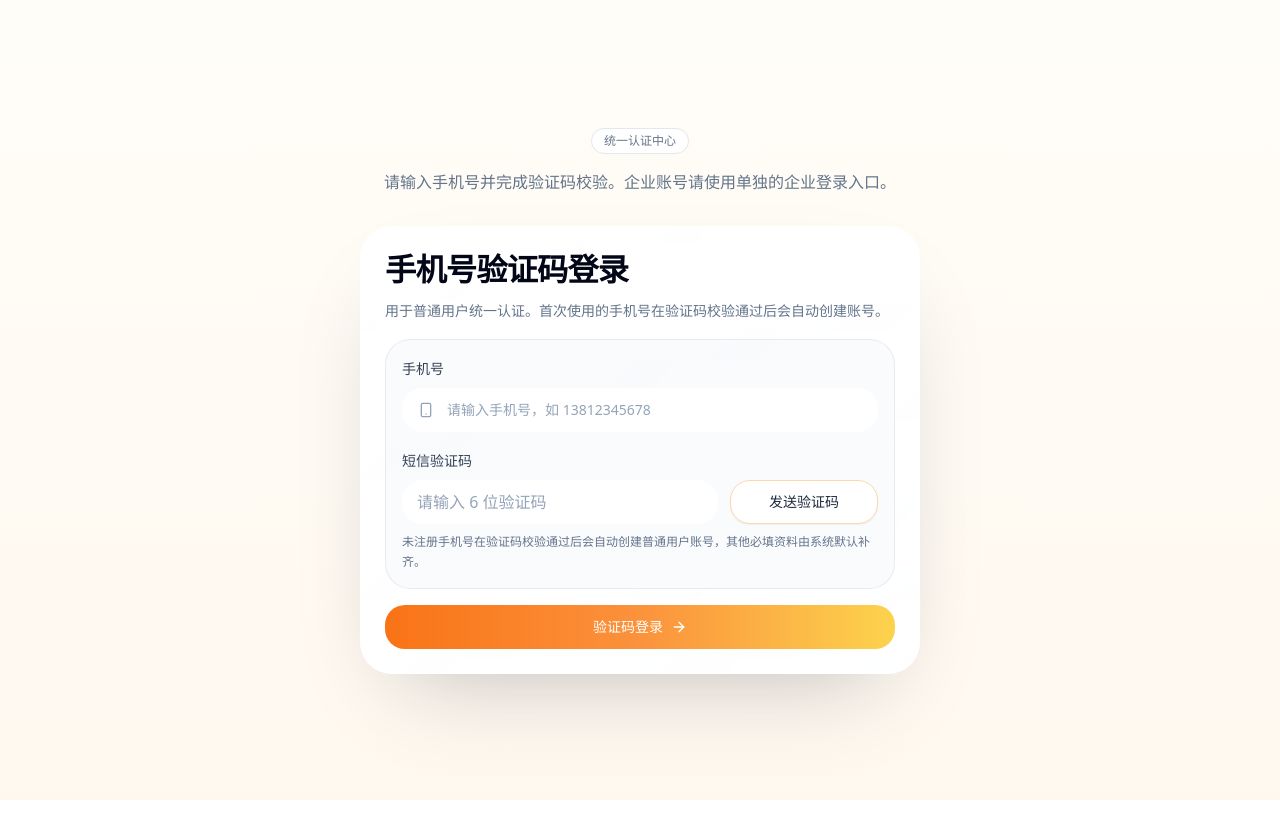
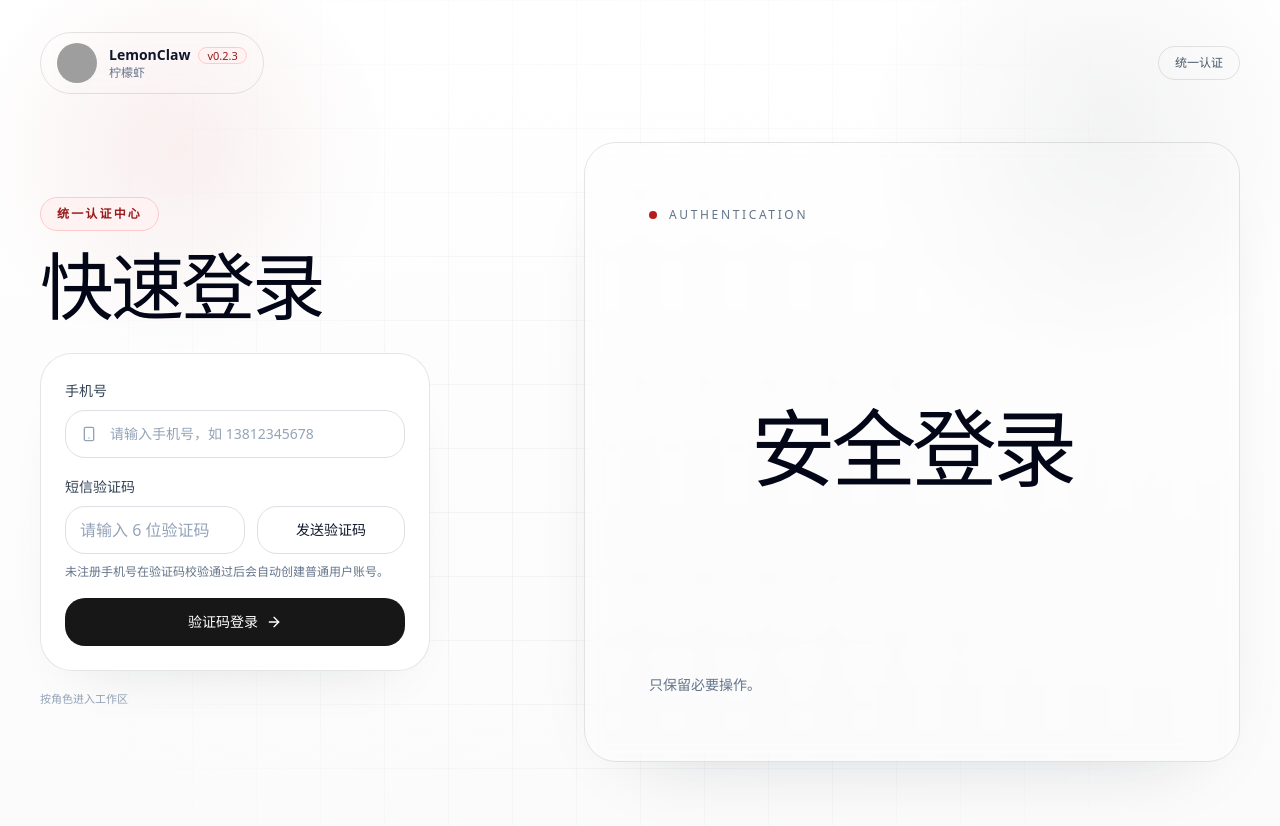
Before and after one commit to LoD-Dawn/LemonClawAdmin, a Next.js app: page /login in a window 1280 px wide. Before the commit the page ends 800 px from the top, so only its background shows below. Built offline with nearby package versions, Linux system fonts and the light colour scheme; grey boxes are pictures that could not be loaded.

Commit message:
feat(auth): 重构登录页面和组件，优化用户体验和界面样式

```diff
--- a/src/app/(auth)/login/page.tsx
+++ b/src/app/(auth)/login/page.tsx
@@ -1,32 +1,19 @@
 import { Suspense } from 'react'
 import { LoginFormClient } from '@/components/auth/login-form-client'
-import { LoginSkeleton } from '@/components/auth/login-page-shell'
+import { LoginPageShell, LoginSkeleton } from '@/components/auth/login-page-shell'
 
 export default function LoginPage() {
   return (
     <Suspense fallback={<LoginSkeleton />}>
-      <div className="min-h-screen bg-[linear-gradient(180deg,#fffdf8_0%,#fff8ef_100%)]">
-        <div className="mx-auto flex min-h-screen max-w-5xl items-center justify-center px-6 py-10 sm:px-8">
-          <div className="w-full max-w-[560px]">
-            <div className="mb-8 text-center">
-              <div className="inline-flex items-center rounded-full border border-slate-200 bg-white px-3 py-1 text-xs font-medium text-slate-500">
-                统一认证中心
-              </div>
-              <p className="mt-4 text-sm leading-6 text-slate-500 sm:text-base">
-                请输入手机号并完成验证码校验。企业账号请使用单独的企业登录入口。
-              </p>
-            </div>
-
-            <LoginFormClient
-              entryMode="consumer"
-              showEntrySwitcher={false}
-              minimal
-              titleOverride="手机号验证码登录"
-              descriptionOverride="用于普通用户统一认证。首次使用的手机号在验证码校验通过后会自动创建账号。"
-            />
-          </div>
-        </div>
-      </div>
+      <LoginPageShell
+        modeLabel="统一认证中心"
+        title="快速登录"
+        showcaseTitle="安全登录"
+        showcaseDescription="只保留必要操作。"
+        footerText="按角色进入工作区"
+      >
+        <LoginFormClient entryMode="consumer" showEntrySwitcher={false} minimal />
+      </LoginPageShell>
     </Suspense>
   )
 }
--- a/src/app/globals.css
+++ b/src/app/globals.css
@@ -82,67 +82,51 @@ body {
   transition: border-color 0.2s ease, background-color 0.2s ease;
 }
 
-@keyframes login-float {
-  0%,
-  100% {
-    transform: translate3d(0, 0, 0) scale(1);
-  }
-
-  50% {
-    transform: translate3d(0, -12px, 0) scale(1.03);
-  }
-}
-
 .login-shell {
   background:
-    radial-gradient(circle at 0% 0%, rgba(251, 146, 60, 0.16), transparent 26%),
-    radial-gradient(circle at 100% 12%, rgba(250, 204, 21, 0.12), transparent 22%),
-    radial-gradient(circle at 50% 100%, rgba(148, 163, 184, 0.14), transparent 26%),
-    linear-gradient(180deg, #fffdf8 0%, #f8f4ec 48%, #f3efe7 100%);
+    radial-gradient(circle at 14% 18%, rgba(185, 28, 28, 0.07), transparent 16%),
+    radial-gradient(circle at 86% 16%, rgba(15, 23, 42, 0.05), transparent 18%),
+    linear-gradient(180deg, #ffffff 0%, #fbfbfb 100%);
 }
 
 .login-grid-overlay {
-  background-image:
-    linear-gradient(rgba(148, 163, 184, 0.08) 1px, transparent 1px),
-    linear-gradient(90deg, rgba(148, 163, 184, 0.08) 1px, transparent 1px);
-  background-size: 48px 48px;
-  mask-image: radial-gradient(circle at center, black, transparent 80%);
+  background:
+    linear-gradient(180deg, rgba(255, 255, 255, 0.45), rgba(255, 255, 255, 0)),
+    linear-gradient(rgba(15, 23, 42, 0.045) 1px, transparent 1px),
+    linear-gradient(90deg, rgba(15, 23, 42, 0.045) 1px, transparent 1px);
+  background-size: auto, 64px 64px, 64px 64px;
+  mask-image: radial-gradient(circle at center, black 30%, transparent 84%);
 }
 
 .login-orb {
   height: 22rem;
   width: 22rem;
   border-radius: 9999px;
-  filter: blur(70px);
-  opacity: 0.65;
-  animation: login-float 10s ease-in-out infinite;
+  filter: blur(72px);
+  opacity: 0.55;
   pointer-events: none;
 }
 
 .login-orb-primary {
-  background: rgba(249, 115, 22, 0.22);
+  background: rgba(249, 115, 22, 0.16);
 }
 
 .login-orb-secondary {
-  background: rgba(250, 204, 21, 0.2);
-  animation-delay: -2s;
+  background: rgba(212, 175, 55, 0.16);
 }
 
 .login-orb-accent {
-  background: rgba(148, 163, 184, 0.2);
-  animation-delay: -5s;
+  background: rgba(148, 163, 184, 0.16);
 }
 
 .login-panel {
-  background:
-    linear-gradient(180deg, rgba(255, 255, 255, 0.96), rgba(255, 255, 255, 0.9)),
-    linear-gradient(135deg, rgba(255, 255, 255, 0.9), rgba(248, 250, 252, 0.75));
-  backdrop-filter: blur(20px);
+  background: rgba(255, 255, 255, 0.97);
+  backdrop-filter: blur(14px);
 }
 
 .login-panel-glow {
   box-shadow:
-    0 40px 90px -42px rgba(15, 23, 42, 0.28),
+    0 28px 60px -42px rgba(15, 23, 42, 0.16),
     inset 0 1px 0 rgba(255, 255, 255, 0.9);
 }
 
@@ -153,12 +137,6 @@ body {
   padding: 1.25rem;
   box-shadow: 0 24px 48px -42px rgba(15, 23, 42, 0.42);
   backdrop-filter: blur(12px);
-}
-
-@media (prefers-reduced-motion: reduce) {
-  .login-orb {
-    animation: none;
-  }
 }
 
 @layer components {
--- a/src/components/auth/login-form-client.tsx
+++ b/src/components/auth/login-form-client.tsx
@@ -104,6 +104,8 @@ export function LoginFormClient({
 
   const title = titleOverride || defaultTitle
   const description = descriptionOverride || defaultDescription
+  const showTitleBlock = !minimal
+  const showHeader = showTitleBlock || isAuthFlow || showEntrySwitcher
 
   async function finishAuthFlow() {
     if (isOAuthFlow) {
@@ -276,16 +278,17 @@ export function LoginFormClient({
   }
 
   return (
-    <Card className="login-panel login-panel-glow w-full overflow-hidden rounded-[2rem] border-white/70 bg-white/90">
-      <CardHeader className="space-y-3 p-5 pb-0 sm:p-6 sm:pb-0">
+    <Card className="login-panel login-panel-glow w-full overflow-hidden rounded-[2rem] border border-black/10 bg-white">
+      {showHeader ? (
+        <CardHeader className="space-y-4 p-5 pb-0 sm:p-6 sm:pb-0">
           {!minimal ? (
             <div className="flex items-start justify-between gap-4">
-            <div className="inline-flex items-center gap-3 rounded-full border border-orange-100 bg-orange-50/90 px-4 py-2 text-sm text-orange-800">
-              <div className="flex h-9 w-9 items-center justify-center rounded-2xl bg-gradient-to-br from-orange-500 via-orange-400 to-amber-300 text-white shadow-[0_14px_24px_-18px_rgba(249,115,22,0.85)]">
+              <div className="inline-flex items-center gap-3 rounded-full border border-slate-200 bg-slate-50 px-4 py-2 text-sm text-slate-700">
+                <div className="flex h-9 w-9 items-center justify-center rounded-2xl bg-slate-950 text-white shadow-[0_16px_24px_-18px_rgba(15,23,42,0.8)]">
                   <ShieldCheck className="h-4 w-4" />
                 </div>
                 <div>
-                <p className="text-[11px] uppercase tracking-[0.22em] text-orange-500">Secure Entry</p>
+                  <p className="text-[11px] uppercase tracking-[0.22em] text-slate-400">Secure Entry</p>
                   <p className="font-medium text-slate-900">Access Portal</p>
                 </div>
               </div>
@@ -296,6 +299,7 @@ export function LoginFormClient({
             </div>
           ) : null}
 
+          {showTitleBlock ? (
             <div className="space-y-3">
               <CardTitle className="font-client-serif text-3xl tracking-tight text-slate-950 sm:text-[1.95rem]">
                 {title}
@@ -304,14 +308,15 @@ export function LoginFormClient({
                 {description}
               </CardDescription>
             </div>
+          ) : null}
 
           {isAuthFlow ? (
-          <div className="rounded-[1.6rem] border border-amber-200 bg-amber-50/80 p-4">
+            <div className="rounded-[1.5rem] border border-red-200/80 bg-red-50/70 p-4">
               <div className="flex items-start gap-3">
-              <ShieldCheck className="mt-1 h-4 w-4 shrink-0 text-amber-700" />
+                <ShieldCheck className="mt-1 h-4 w-4 shrink-0 text-red-700" />
                 <div className="space-y-3">
                   <div>
-                  <p className="text-xs uppercase tracking-[0.2em] text-amber-700/70">授权目标</p>
+                    <p className="text-xs uppercase tracking-[0.2em] text-red-700/70">授权目标</p>
                     <p className="mt-1 font-medium text-slate-900">
                       {isDesktopAuthFlow ? '桌面客户端' : oauthClientLabel || oauth.client_id}
                     </p>
@@ -327,7 +332,7 @@ export function LoginFormClient({
                       {scopeTokens.map((scope) => (
                         <span
                           key={scope}
-                        className="rounded-full border border-amber-200 bg-white px-2.5 py-1 text-xs text-slate-700"
+                          className="rounded-full border border-red-200 bg-white px-2.5 py-1 text-xs text-slate-700"
                         >
                           {scope}
                         </span>
@@ -342,17 +347,18 @@ export function LoginFormClient({
           {showEntrySwitcher ? (
             <div className="rounded-[1.4rem] border border-slate-200/80 bg-slate-50/80 px-4 py-3 text-sm text-slate-600">
               当前入口：<span className="font-medium text-slate-900">{entryMode === 'enterprise' ? '企业用户登录' : '普通用户登录'}</span>
-            <Link href={alternateEntryHref} className="ml-2 font-medium text-orange-600 underline-offset-4 hover:underline">
+              <Link href={alternateEntryHref} className="ml-2 font-medium text-red-700 underline-offset-4 hover:underline">
                 切换到{alternateEntryLabel}
               </Link>
             </div>
           ) : null}
         </CardHeader>
+      ) : null}
 
-      <CardContent className="p-5 pt-4 sm:p-6 sm:pt-4">
+      <CardContent className={cn('p-5 sm:p-6', showHeader ? 'pt-4 sm:pt-4' : 'pt-5 sm:pt-6')}>
         <form onSubmit={handleSubmit} className="space-y-4">
           {entryMode === 'consumer' ? (
-            <div className="space-y-4 rounded-[1.6rem] border border-slate-200/80 bg-slate-50/70 p-4">
+            <div className="space-y-4">
               <div className="space-y-2">
                 <Label htmlFor="phone" className="text-sm font-medium text-slate-700">
                   手机号
@@ -367,7 +373,7 @@ export function LoginFormClient({
                     placeholder="请输入手机号，如 13812345678"
                     value={consumerPhone}
                     onChange={(event) => setConsumerPhone(event.target.value)}
-                    className="h-11 rounded-2xl border-white bg-white pl-11 shadow-[inset_0_1px_0_rgba(255,255,255,0.8)]"
+                    className="h-12 rounded-2xl border-black/12 bg-white pl-11 shadow-none placeholder:text-slate-400 focus-visible:border-red-700 focus-visible:ring-red-100 focus-visible:bg-white"
                   />
                 </div>
               </div>
@@ -376,7 +382,7 @@ export function LoginFormClient({
                 <Label htmlFor="smsCode" className="text-sm font-medium text-slate-700">
                   短信验证码
                 </Label>
-                <div className="flex gap-3">
+                <div className="grid gap-3 sm:grid-cols-[minmax(0,1fr)_148px]">
                   <Input
                     id="smsCode"
                     name="smsCode"
@@ -386,14 +392,14 @@ export function LoginFormClient({
                     placeholder="请输入 6 位验证码"
                     value={consumerSmsCode}
                     onChange={(event) => setConsumerSmsCode(event.target.value.replace(/\D/g, '').slice(0, 6))}
-                    className="h-11 flex-1 rounded-2xl border-white bg-white text-base tracking-[0.25em] shadow-[inset_0_1px_0_rgba(255,255,255,0.8)] placeholder:tracking-normal"
+                    className="h-12 rounded-2xl border-black/12 bg-white text-base tracking-[0.25em] shadow-none placeholder:text-slate-400 focus-visible:border-red-700 focus-visible:ring-red-100 focus-visible:bg-white placeholder:tracking-normal"
                   />
                   <Button
                     type="button"
                     variant="outline"
                     disabled={isSendingSmsCode || smsCooldown > 0}
                     onClick={handleSendVerificationCode}
-                    className="h-11 min-w-[148px] rounded-2xl border-orange-200 bg-white px-4 text-slate-800 hover:border-orange-300 hover:bg-orange-50"
+                    className="h-12 rounded-2xl border-black/12 bg-white px-4 text-slate-900 shadow-none hover:border-red-300 hover:bg-red-50 focus-visible:ring-red-100"
                   >
                     {isSendingSmsCode
                       ? '发送中...'
@@ -403,7 +409,7 @@ export function LoginFormClient({
                   </Button>
                 </div>
                 <p className="text-xs leading-5 text-slate-500">
-                  未注册手机号在验证码校验通过后会自动创建普通用户账号，其他必填资料由系统默认补齐。
+                  未注册手机号在验证码校验通过后会自动创建普通用户账号。
                 </p>
               </div>
             </div>
@@ -421,7 +427,7 @@ export function LoginFormClient({
                     type="email"
                     required
                     placeholder="name@company.com"
-                    className="h-11 rounded-2xl border-slate-200 bg-white pl-11"
+                    className="h-12 rounded-2xl border-black/12 bg-white pl-11 shadow-none placeholder:text-slate-400 focus-visible:border-red-700 focus-visible:ring-red-100 focus-visible:bg-white"
                   />
                 </div>
               </div>
@@ -439,7 +445,7 @@ export function LoginFormClient({
                     required
                     minLength={8}
                     placeholder="请输入登录密码"
-                    className="h-11 rounded-2xl border-slate-200 bg-white pl-11"
+                    className="h-12 rounded-2xl border-black/12 bg-white pl-11 shadow-none placeholder:text-slate-400 focus-visible:border-red-700 focus-visible:ring-red-100 focus-visible:bg-white"
                   />
                 </div>
               </div>
@@ -461,12 +467,7 @@ export function LoginFormClient({
           <Button
             type="submit"
             disabled={isSubmitting}
-            className={cn(
-              'group h-11 w-full rounded-2xl text-sm shadow-[0_22px_40px_-28px_rgba(15,23,42,0.45)]',
-              entryMode === 'enterprise'
-                ? 'bg-slate-900 text-white hover:bg-slate-800'
-                : 'bg-gradient-to-r from-orange-500 via-orange-400 to-amber-300 text-white hover:from-orange-600 hover:via-orange-500 hover:to-amber-400'
-            )}
+            className="group h-12 w-full rounded-2xl bg-[#171717] text-sm text-white shadow-[0_24px_48px_-30px_rgba(15,23,42,0.65)] hover:bg-black focus-visible:ring-red-100"
           >
             <span>
               {isSubmitting
--- a/src/components/auth/login-page-shell.tsx
+++ b/src/components/auth/login-page-shell.tsx
@@ -6,28 +6,26 @@ export function LoginSkeleton() {
   return (
     <div className="login-shell flex min-h-screen overflow-hidden">
       <div className="login-grid-overlay absolute inset-0" />
-      <div className="relative mx-auto flex min-h-screen w-full max-w-[1500px] flex-col px-6 py-5 sm:px-8 lg:h-screen lg:px-10 lg:py-4 xl:px-12">
-        <div className="h-14 w-56 animate-pulse rounded-full bg-white/60" />
-        <div className="flex flex-1 items-center lg:min-h-0">
-          <div className="grid w-full gap-8 lg:grid-cols-[380px_620px] lg:justify-between lg:gap-12 xl:grid-cols-[420px_640px]">
-            <div className="hidden animate-pulse space-y-5 lg:block">
-              <div className="h-14 w-2/5 rounded-3xl bg-white/70" />
-              <div className="h-6 w-2/5 rounded-full bg-white/60" />
-              <div className="space-y-3 pt-4">
-                <div className="h-24 rounded-[2rem] bg-white/70" />
-                <div className="h-24 rounded-[2rem] bg-white/70" />
+      <div className="relative mx-auto flex min-h-screen w-full max-w-[1380px] flex-col px-6 py-6 sm:px-8 lg:px-10">
+        <div className="h-14 w-56 animate-pulse rounded-full bg-white/80" />
+        <div className="grid flex-1 items-center gap-10 py-8 lg:grid-cols-[minmax(360px,480px)_minmax(460px,1fr)] lg:gap-16 lg:py-10">
+          <div className="w-full max-w-[460px]">
+            <div className="space-y-4">
+              <div className="h-8 w-28 animate-pulse rounded-full bg-red-100" />
+              <div className="h-20 w-80 animate-pulse rounded-[2rem] bg-white/90" />
+              <div className="h-6 w-72 animate-pulse rounded-full bg-white/70" />
+            </div>
+            <div className="mt-8 max-w-[390px] rounded-[2rem] border border-black/10 bg-white p-6 shadow-[0_28px_60px_-42px_rgba(15,23,42,0.14)]">
+              <div className="space-y-3">
+                <div className="h-12 animate-pulse rounded-2xl bg-slate-100" />
+                <div className="h-12 animate-pulse rounded-2xl bg-slate-100" />
+                <div className="h-12 animate-pulse rounded-2xl bg-slate-950/10" />
               </div>
             </div>
-            <div className="rounded-[2rem] border border-white/70 bg-white/85 p-6 shadow-[0_30px_70px_-40px_rgba(15,23,42,0.28)] lg:justify-self-end lg:w-full lg:max-w-[640px]">
-              <div className="mb-5 h-5 w-32 animate-pulse rounded-full bg-slate-100" />
-              <div className="mb-4 h-10 w-2/3 animate-pulse rounded-2xl bg-slate-100" />
-              <div className="space-y-3">
-                <div className="h-11 animate-pulse rounded-2xl bg-slate-100" />
-                <div className="h-11 animate-pulse rounded-2xl bg-slate-100" />
-                <div className="h-11 animate-pulse rounded-2xl bg-slate-100" />
-                <div className="h-11 animate-pulse rounded-2xl bg-slate-100" />
           </div>
-            </div>
+
+          <div className="hidden min-h-[620px] rounded-[2rem] border border-black/10 bg-white/82 p-12 lg:block">
+            <div className="h-full animate-pulse rounded-[1.5rem] bg-slate-100/80" />
           </div>
         </div>
       </div>
@@ -37,33 +35,38 @@ export function LoginSkeleton() {
 
 export function LoginPageShell({
   modeLabel,
+  title,
+  description,
+  showcaseTitle,
+  showcaseDescription,
   footerText,
   children,
 }: {
   modeLabel: string
+  title: string
+  description?: string
+  showcaseTitle: string
+  showcaseDescription?: string
   footerText: string
   children: ReactNode
 }) {
   return (
     <div className="login-shell relative min-h-screen overflow-hidden">
       <div className="login-grid-overlay absolute inset-0" />
-      <div className="login-orb login-orb-primary absolute left-[-7rem] top-[-4rem]" />
-      <div className="login-orb login-orb-secondary absolute right-[-8rem] top-24" />
-      <div className="login-orb login-orb-accent absolute bottom-[-9rem] left-1/3" />
 
-      <div className="relative z-10 mx-auto flex min-h-screen w-full max-w-[1500px] flex-col px-6 py-5 sm:px-8 lg:h-screen lg:px-10 lg:py-3 xl:px-12">
-        <header className="flex items-center justify-between gap-4 py-2">
+      <div className="relative z-10 mx-auto flex min-h-screen w-full max-w-[1380px] flex-col px-6 py-6 sm:px-8 lg:px-10">
+        <header className="flex items-center justify-between py-2">
           <Link
             href="/"
-            className="inline-flex items-center gap-3 rounded-full border border-white/80 bg-white/80 px-4 py-2 shadow-[0_10px_30px_-24px_rgba(15,23,42,0.5)] backdrop-blur transition hover:bg-white focus-visible:outline-none focus-visible:ring-2 focus-visible:ring-orange-200 focus-visible:ring-offset-2"
+            className="inline-flex items-center gap-3 rounded-full border border-black/10 bg-white/92 px-4 py-2.5 shadow-[0_20px_40px_-32px_rgba(15,23,42,0.32)] backdrop-blur transition hover:bg-white focus-visible:outline-none focus-visible:ring-2 focus-visible:ring-red-200 focus-visible:ring-offset-2"
           >
-            <div className="relative h-10 w-10 overflow-hidden rounded-2xl bg-[#fff] shadow-[0_16px_24px_-18px_rgba(249,115,22,0.85)]">
+            <div className="relative h-10 w-10 overflow-hidden rounded-2xl bg-[#fff] shadow-[0_16px_24px_-18px_rgba(127,29,29,0.4)]">
               <Image src="/images/Logo.png" alt="LemonClaw logo" fill sizes="40px" className="object-cover" />
             </div>
             <div>
               <div className="flex items-center gap-2">
                 <p className="text-sm font-semibold text-slate-900">LemonClaw</p>
-                <span className="inline-flex items-center rounded-full border border-orange-200 bg-orange-50 px-2 py-0.5 text-[11px] font-medium leading-none text-orange-700">
+                <span className="inline-flex items-center rounded-full border border-red-200 bg-red-50 px-2 py-0.5 text-[11px] font-medium leading-none text-red-800">
                   v0.2.3
                 </span>
               </div>
@@ -71,46 +74,63 @@ export function LoginPageShell({
             </div>
           </Link>
 
-          <div className="hidden rounded-full border border-amber-200 bg-amber-50/90 px-4 py-2 text-sm text-amber-800 lg:block">
-            {modeLabel}
+          <div className="hidden lg:block">
+            <div className="inline-flex items-center rounded-full border border-black/10 bg-white/92 px-4 py-2 text-xs font-medium text-slate-600 shadow-[0_16px_30px_-28px_rgba(15,23,42,0.25)]">
+              统一认证
+            </div>
           </div>
         </header>
 
-        <main className="flex flex-1 items-center py-4 lg:min-h-0 lg:py-3">
-          <div className="grid w-full items-center gap-8 lg:grid-cols-[360px_620px] lg:justify-between lg:gap-10 xl:grid-cols-[390px_640px]">
-            <section className="space-y-6 lg:max-w-[28rem] lg:justify-self-start">
-              <div className="space-y-4">
-                <div className="inline-flex rounded-full border border-white/80 bg-white/75 px-4 py-2 text-sm font-semibold tracking-[0.12em] text-slate-800 shadow-[0_10px_30px_-24px_rgba(15,23,42,0.42)] backdrop-blur">
-                  LemonClawAI
+        <main className="grid flex-1 items-center gap-10 py-8 lg:grid-cols-[minmax(360px,480px)_minmax(460px,1fr)] lg:gap-16 lg:py-10">
+          <section className="mx-auto w-full max-w-[460px] lg:mx-0">
+            <div className="space-y-5">
+              <div className="inline-flex rounded-full border border-red-200 bg-red-50 px-4 py-2 text-xs font-semibold tracking-[0.18em] text-red-800 shadow-[0_14px_30px_-24px_rgba(15,23,42,0.24)]">
+                {modeLabel}
               </div>
-
-                <div className="max-w-xl space-y-3">
-                  <h1 className="font-client-serif text-4xl leading-[1.08] text-slate-950 sm:text-5xl xl:text-[3.9rem]">
-                    一个7×24小时帮你干活的
-                    <br />
-                    全场景个人助理 Agent
+              <div className="space-y-3">
+                <h1 className="font-client-serif text-[3rem] leading-[0.95] tracking-[-0.04em] text-slate-950 sm:text-[3.8rem] lg:text-[4.6rem]">
+                  {title}
                 </h1>
-                  <div className="space-y-3 pt-2 text-[15px] leading-7 text-slate-700">
-                    <p>直接交付结果，从想法到落地</p>
-                    <p>本地安全运行，数据留在本地</p>
-                  </div>
+                {description ? (
+                  <p className="max-w-[30rem] text-base leading-7 text-slate-600 sm:text-lg">
+                    {description}
+                  </p>
+                ) : null}
               </div>
             </div>
 
-              <div className="rounded-[2rem] border border-white/80 bg-white/70 px-6 py-5 shadow-[0_18px_40px_-30px_rgba(15,23,42,0.38)] backdrop-blur">
-                <p className="text-lg font-semibold tracking-[0.08em] text-slate-900">
-                  7×24小时超级个人助理
-                </p>
-              </div>
+            <section className="relative mt-8 max-w-[390px]">
+              {children}
             </section>
 
-            <section className="relative lg:justify-self-end lg:w-full lg:max-w-[640px]">
-              {children}
+            <footer className="pt-5 text-left text-[11px] text-slate-400">
+              {footerText}
+            </footer>
           </section>
+
+          <section className="relative hidden min-h-[620px] overflow-hidden rounded-[2rem] border border-black/10 bg-white/82 p-8 shadow-[0_30px_80px_-52px_rgba(15,23,42,0.24)] backdrop-blur lg:flex lg:flex-col lg:justify-between lg:p-12 xl:p-16">
+            <div className="flex items-center gap-3 text-xs font-medium uppercase tracking-[0.22em] text-slate-500">
+              <span className="h-2 w-2 rounded-full bg-red-700" />
+              Authentication
             </div>
+
+            <div className="mx-auto flex max-w-[36rem] flex-1 items-center justify-center py-8 text-center">
+              <h2 className="font-client-serif text-[4rem] leading-[0.96] tracking-[-0.05em] text-slate-950 xl:text-[5.3rem]">
+                {showcaseTitle}
+              </h2>
+            </div>
+
+            {showcaseDescription ? (
+              <p className="max-w-[20rem] text-sm leading-6 text-slate-500">
+                {showcaseDescription}
+              </p>
+            ) : (
+              <div />
+            )}
+          </section>
         </main>
 
-        <footer className="pt-2 text-center text-[11px] text-slate-400 lg:hidden">
+        <footer className="pb-1 text-center text-[11px] text-slate-400 lg:hidden">
           {footerText}
         </footer>
       </div>
```
Also changed, not shown: src/app/(auth)/login/enterprise/page.tsx (+10 -20 lines). Lines whose indentation alone changed are shown as unchanged.
